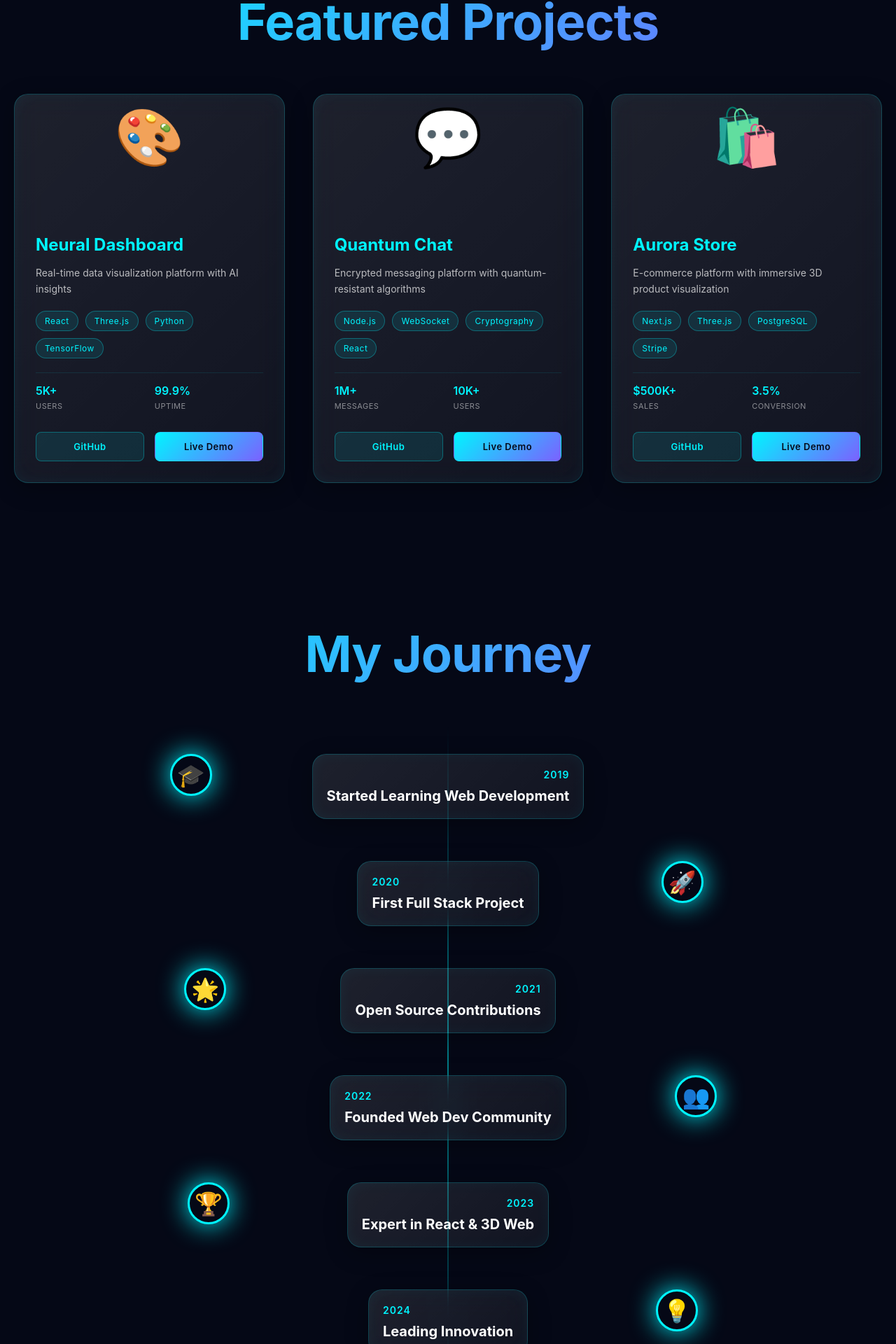
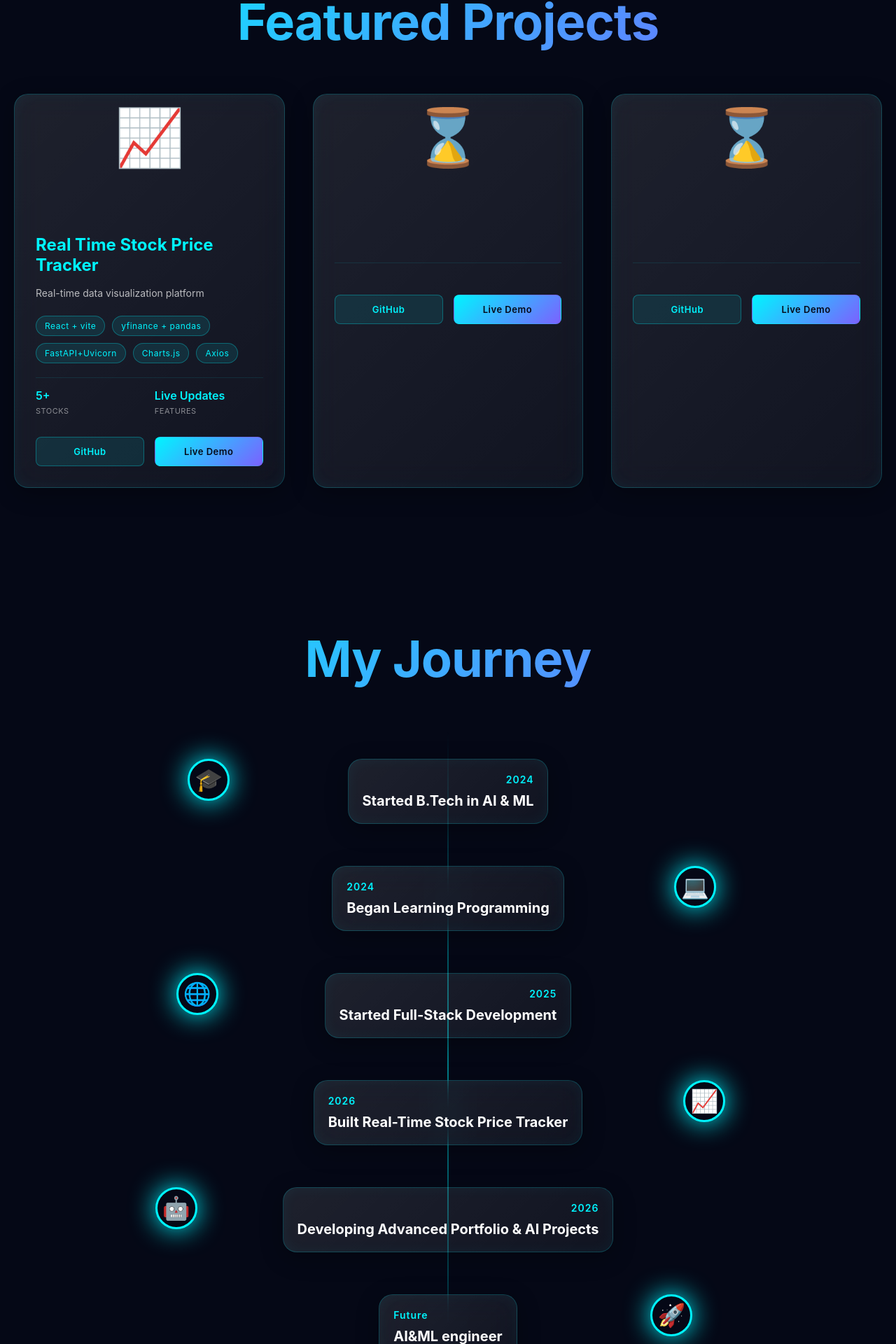
Before and after one commit to sai-srushee-34/portfolio, a React (Vite) app: page / in a window 1280 px wide. Shown: the part 2971-4891 px from the top of the page at 70% size. Built offline with nearby package versions, Linux system fonts and the light colour scheme.

Commit message:
Update portfolio layout and footer

```diff
--- a/src/App.jsx
+++ b/src/App.jsx
@@ -418,14 +418,15 @@ const AboutSection = () => {
 
 const SkillsSection = () => {
   const skills = [
-    { name: 'React', level: 'Expert', color: '#00F5FF' },
-    { name: 'JavaScript', level: 'Expert', color: '#7B61FF' },
-    { name: 'Node.js', level: 'Advanced', color: '#00F5FF' },
-    { name: 'MongoDB', level: 'Advanced', color: '#7B61FF' },
-    { name: 'Python', level: 'Advanced', color: '#FF2D95' },
-    { name: 'TypeScript', level: 'Expert', color: '#00F5FF' },
-    { name: 'Three.js', level: 'Advanced', color: '#7B61FF' },
-    { name: 'SQL', level: 'Advanced', color: '#FF2D95' },
+    { name: 'Machine Learning', level: 'Beginner', color: '#0478d6' },
+    { name: 'React', level: 'intermediate', color: '#00F5FF' },
+    { name: 'JavaScript', level: 'intermediate', color: '#00F5FF' },
+    { name: 'Node.js', level: 'intermediate', color: '#00F5FF' },
+    { name: 'MongoDB', level: 'intermediate', color: '#00F5FF' },
+    { name: 'C++', level: 'Advanced', color: '#FF2D95' },
+    { name: 'Git', level: 'Advanced', color: '#FF2D95' },
+    { name: 'Data Analysis', level: 'Advanced', color: '#FF2D95' },
+    { name: 'SQL', level: 'Advanced', color: '#FF2D95' }
   ];
 
   return (
@@ -511,33 +512,33 @@ const ProjectsSection = () => {
   const projects = [
     {
       id: 1,
-      title: 'Neural Dashboard',
-      description: 'Real-time data visualization platform with AI insights',
-      tech: ['React', 'Three.js', 'Python', 'TensorFlow'],
-      image: '🎨',
+      title: 'Real Time Stock Price Tracker',
+      description: 'Real-time data visualization platform',
+      tech: ['React + vite', 'yfinance + pandas', 'FastAPI+Uvicorn', 'Charts.js','Axios'],
+      image: '📈',
       github: '#',
       demo: '#',
-      stats: { users: '5K+', uptime: '99.9%' },
+      stats: { Stocks: '5+',Features:'Live Updates'},
     },
     {
       id: 2,
-      title: 'Quantum Chat',
-      description: 'Encrypted messaging platform with quantum-resistant algorithms',
-      tech: ['Node.js', 'WebSocket', 'Cryptography', 'React'],
-      image: '💬',
+      title: '',
+      description: '',
+      tech: [],
+      image: '⌛',
       github: '#',
       demo: '#',
-      stats: { messages: '1M+', users: '10K+' },
+      stats: { },
     },
     {
       id: 3,
-      title: 'Aurora Store',
-      description: 'E-commerce platform with immersive 3D product visualization',
-      tech: ['Next.js', 'Three.js', 'PostgreSQL', 'Stripe'],
-      image: '🛍️',
+      title: '',
+      description: '',
+      tech: [],
+      image: '⌛',
       github: '#',
       demo: '#',
-      stats: { sales: '$500K+', conversion: '3.5%' },
+      stats: {  },
     },
   ];
 
@@ -668,12 +669,12 @@ const ProjectModal = ({ project, onClose }) => {
 
 const TimelineSection = () => {
   const events = [
-    { year: '2019', title: 'Started Learning Web Development', icon: '🎓' },
-    { year: '2020', title: 'First Full Stack Project', icon: '🚀' },
-    { year: '2021', title: 'Open Source Contributions', icon: '🌟' },
-    { year: '2022', title: 'Founded Web Dev Community', icon: '👥' },
-    { year: '2023', title: 'Expert in React & 3D Web', icon: '🏆' },
-    { year: '2024', title: 'Leading Innovation', icon: '💡' },
+  { year: "2024", title: "Started B.Tech in AI & ML", icon: "🎓" },
+  { year: "2024", title: "Began Learning Programming", icon: "💻" },
+  { year: "2025", title: "Started Full-Stack Development", icon: "🌐" },
+  { year: "2026", title: "Built Real-Time Stock Price Tracker", icon: "📈" },
+  { year: "2026", title: "Developing Advanced Portfolio & AI Projects", icon: "🤖" },
+  { year: "Future", title: "AI&ML engineer", icon: "🚀" },
 ];
 
   return (
@@ -737,22 +738,34 @@ const TimelineEvent = ({ event, index }) => {
 const ExperienceSection = () => {
   const experience = [
   {
-      title: 'Senior Frontend Developer',
-      company: 'Tech Corp',
-      period: '2023 - Present',
-      highlights: ['5+ projects', 'Team lead'],
+    title: 'Full-Stack Development',
+    company: 'Personal Projects',
+    period: '2025',
+    highlights: [
+      'Built responsive web applications',
+      'Developed REST APIs using FastAPI',
+      'Integrated React with backend services',
+    ],
   },
   {
-      title: 'Full Stack Developer',
-      company: 'StartUp Inc',
-      period: '2021 - 2023',
-      highlights: ['MVP launch', '3M users'],
+    title: 'Real-Time Stock Price Tracker',
+    company: 'Academic Project',
+    period: '2026',
+    highlights: [
+      'Tracked live prices for 5+ major stocks',
+      'Visualized historical trends with Chart.js',
+      'Used yfinance, Pandas & FastAPI',
+    ],
   },
   {
-      title: 'Junior Developer',
-      company: 'Web Agency',
-      period: '2019 - 2021',
-      highlights: ['50+ sites', 'Client focused'],
+    title: 'Data Structures & Algorithms',
+    company: 'Competitive Programming',
+    period: '2025 - Present',
+    highlights: [
+      'Solved coding challenges',
+      'Strengthened problem-solving skills',
+      'Practiced core CS concepts',
+    ],
   },
 ];
 
@@ -842,9 +855,9 @@ const AchievementBadge = ({ achievement }) => {
 
 const CertificationsSection = () => {
   const certifications = [
-    { title: 'AWS Certified Developer', issuer: 'Amazon', date: '2023' },
-    { title: 'React Advanced Patterns', issuer: 'Egghead', date: '2022' },
-    { title: 'Full Stack Mastery', issuer: 'Udemy', date: '2021' },
+    { title: 'Top 100 Coder', issuer: 'VNRVJIET', date: '2025' },
+    { title: '', issuer: '', date: '' },
+    { title: '', issuer: '', date: '' },
   ];
 
   return (
@@ -1014,10 +1027,10 @@ const ContactSection = () => {
 
 const Footer = () => {
   const socialLinks = [
-    { name: 'GitHub', url: '#' },
-    { name: 'LinkedIn', url: '#' },
-    { name: 'Twitter', url: '#' },
-    { name: 'Email', url: 'mailto:hello@example.com' },
+    { name: 'GitHub', url: 'https://github.com/sai-srushee-34' },
+    { name: 'LinkedIn', url: 'https://www.linkedin.com/in/eppakayala-rakshith-sai-srusheel-7a2631298/' },
+    { name: 'Twitter', url: 'https://x.com/RakshithSa20867' },
+    { name: 'Smart Interviews', url: 'https://smartinterviews.in/profile/Srusheel_34' },
   ];
 
   return (
@@ -1025,11 +1038,12 @@ const Footer = () => {
       <div className="footer-content">
         <div className="footer-planet">
           <div className="rotating-planet" />
+          <span className="footer-symbol" aria-hidden="true">&lt;/&gt;</span>
         </div>
 
         <div className="footer-text">
-          <h3>Let's Create Something Amazing</h3>
-          <p>© 2024 Your Name. All rights reserved.</p>
+          <h3>Thanks for Visiting My Portfolio</h3>
+          <p>© 2026 Eppakayala Rakshith Sai Srusheel. All rights reserved.</p>
         </div>
 
         <div className="social-links">
--- a/src/styles.css
+++ b/src/styles.css
@@ -1994,6 +1994,38 @@ section {
   position: relative;
 }
 
+.footer-symbol {
+  position: absolute;
+  inset: 0;
+  display: flex;
+  align-items: center;
+  justify-content: center;
+  z-index: 2;
+  color: var(--color-primary);
+  font-size: 42px;
+  font-weight: 700;
+  text-shadow:
+    0 0 10px rgba(0, 245, 255, 0.8),
+    0 0 20px rgba(0, 245, 255, 0.7),
+    0 0 40px rgba(123, 97, 255, 0.45);
+  animation: symbolGlow 2.2s ease-in-out infinite;
+  pointer-events: none;
+}
+
+@keyframes symbolGlow {
+  0%,
+  100% {
+    transform: scale(1);
+    opacity: 0.85;
+    filter: drop-shadow(0 0 8px rgba(0, 245, 255, 0.6));
+  }
+  50% {
+    transform: scale(1.08);
+    opacity: 1;
+    filter: drop-shadow(0 0 18px rgba(0, 245, 255, 0.95));
+  }
+}
+
 .rotating-planet {
   width: 100%;
   height: 100%;
```
Lines whose indentation alone changed are shown as unchanged.
